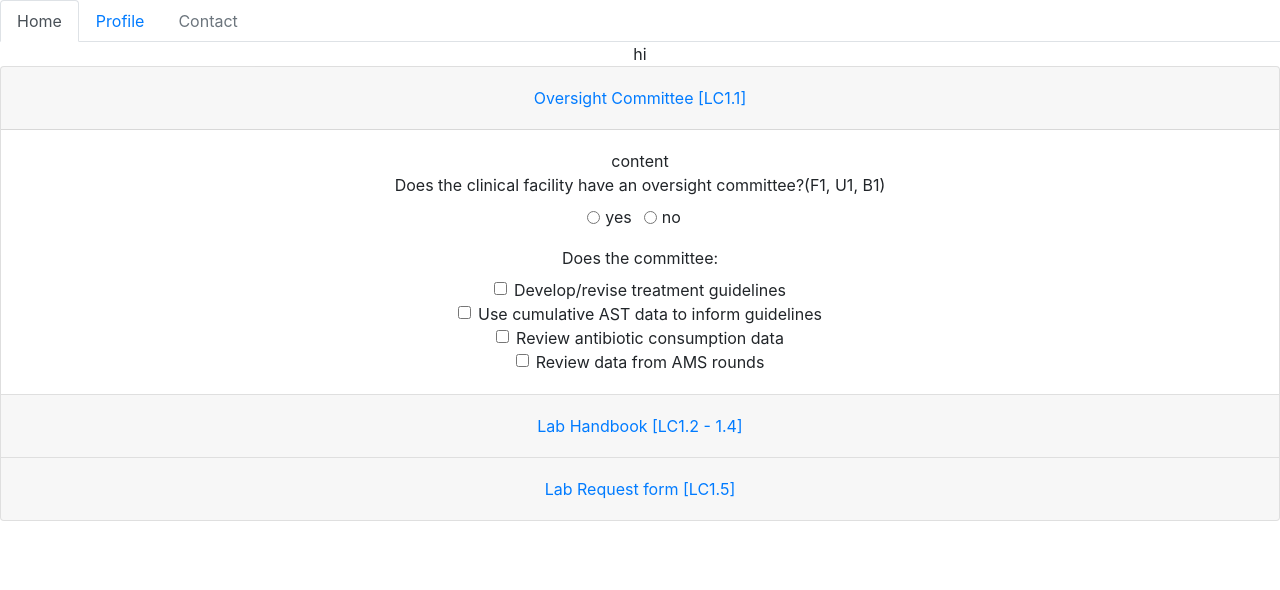
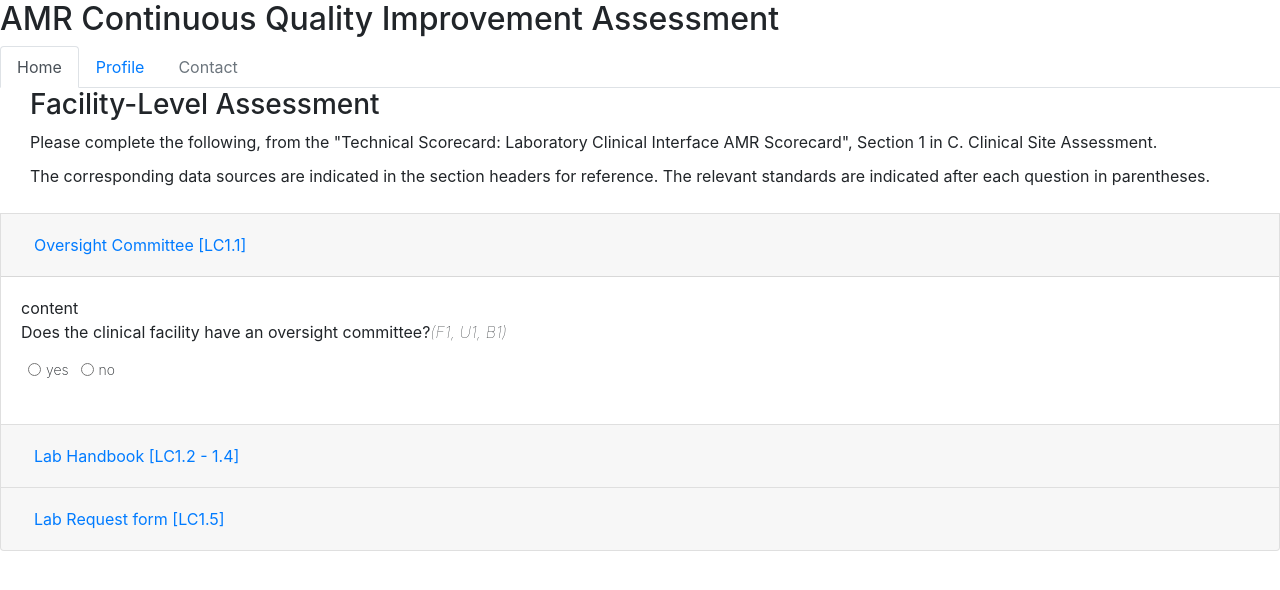
Before and after one commit to hoshmn/amr-cra, a React (Create React App) app: page / in a window 1280 px wide. Shown: the top 590 px of the page. Built offline with nearby package versions, Linux system fonts and the light colour scheme.

Commit message:
control subqs through class toggle. port over all styles

```diff
--- a/src/App.css
+++ b/src/App.css
@@ -1,40 +1,126 @@
-.App {
-  text-align: center;
-}
 
 
-
-.App-logo {
-  height: 40vmin;
-  pointer-events: none;
-}
-
-@media (prefers-reduced-motion: no-preference) {
-  .App-logo {
-    animation: App-logo-spin infinite 20s linear;
-  }
-}
-
-.App-header {
-  background-color: #282c34;
-  min-height: 100vh;
-  display: flex;
-  flex-direction: column;
-  align-items: center;
-  justify-content: center;
-  font-size: calc(10px + 2vmin);
-  color: white;
-}
-
-.App-link {
-  color: #61dafb;
-}
-
-@keyframes App-logo-spin {
+/* @keyframes App-logo-spin {
   from {
     transform: rotate(0deg);
   }
   to {
     transform: rotate(360deg);
   }
+} */
+
+h1 {
+  padding: 30px;
+  text-align: center;
 }
+.instructions {
+  padding: 0 30px 15px;
+}
+.instructions span {
+  padding-bottom: 10px;
+  display: block;
+}
+
+.sub-questions {
+  display: none;
+}
+.parent-questions.show-sub-questions .sub-questions {
+  display: block;
+}
+
+.question {
+  padding-top: 20px;
+  padding-left: 20px;
+}
+.question-text {
+  font-size: 16px;
+}
+.responses {
+  font-weight: 200;
+  font-size: 14px;
+  padding-top: 7px;
+  padding-left: 7px;
+}
+.question-group {
+  padding-left: 20px;
+}
+
+.responses .form-check {
+  padding-bottom: 8px;
+}
+span.standard-tag {
+  display: inline;
+  font-weight: lighter;
+  font-style: italic;
+}
+span.specimen-tags {
+  /* position: absolute;
+  left: -20px; */
+  top: 2px;
+}
+span.specimen-tags i {
+  border-radius: 50%;
+  width: 12px;
+  height: 12px;
+  display: inline-block;
+  margin-right: 2px;
+}
+span.specimen-tags i.b {
+  background: #9D0806;
+}
+span.specimen-tags i.u {
+  background: #FBD84B;
+}
+span.specimen-tags i.f {
+  background: #8C6F56;
+}
+
+button.submit {
+  margin: 30px;
+}
+
+#assessment.complete {
+  display: none;
+}
+#results {
+  display: none;
+}
+#results.complete {
+  display: block;
+  padding: 30px;
+}
+
+#results .prio-section {
+  border: solid 2px;
+  margin-bottom: 20px;
+  padding: 30px;
+}
+#results .prio-1 {
+  border-color: red;
+}
+#results .prio-2 {
+  border-color: orange;
+}
+#results .prio-3 {
+  border-color: gold;
+}
+#results h3 {
+  padding: 30px 0;
+}
+#results h5 {
+  padding-top: 20px;
+}
+#results .priority {
+  text-align: center;
+}
+#results .negate-tag {
+  color: red;
+  transform: rotate(45deg) scale(1.5);
+  display: inline-block;
+}
+#results .resources {
+  padding-bottom: 30px;
+}
+#results .text {
+  color: #19195b;
+}
--- a/src/App.js
+++ b/src/App.js
@@ -1,7 +1,6 @@
 import React from 'react';
 import Tabs from 'react-bootstrap/Tabs';
 import Tab from 'react-bootstrap/Tab';
-// import Facility
 import './App.css';
 import 'bootstrap/dist/css/bootstrap.min.css';
 import FacilityQuestions from './FacilityQuestions';
@@ -9,7 +8,7 @@ import FacilityQuestions from './FacilityQuestions';
 function App() {
   return (
     <div className="App">
-
+      <h2>AMR Continuous Quality Improvement Assessment</h2>
       <Tabs defaultActiveKey="home" id="uncontrolled-tab-example">
         <Tab eventKey="home" title="Home">
           <FacilityQuestions />
--- a/src/FacilityQuestions.js
+++ b/src/FacilityQuestions.js
@@ -11,11 +11,15 @@ const expectedOutput = {
 
 const qMap = {};
 
+const radioNoTag = '_no';
+
 class FacilityQuestions extends React.Component {
   constructor(props) {
     super(props);
 
     this.state = { contents: null };
+
+    this.toggleSubQs = this.toggleSubQs.bind(this);
   }
 
   componentDidMount() {
@@ -99,9 +103,32 @@ class FacilityQuestions extends React.Component {
     )
   }
 
+  toggleSubQs(e) {
+    // ASSUMES SHOW IF ANSWER IS YES
+    let { id } = e.target;
+    let show = true;
+    if (id.endsWith(radioNoTag)) {
+      id = id.slice(0, id.length - radioNoTag.length);
+      show = false;
+    }
+    // this.setState({ [id]: show });
+
+    // TODO: use refs?
+    const parent = document.querySelector(`#${id}_parent`);
+    parent.classList.toggle('show-sub-questions', show);
+  }
+
   getQuestionYN({ id, text, standards, subQs }) {
+    let showSubQs = false;
+
+    // const cang = e => {
+    //   console.log(e.target.id);
+    //   showSubQs = !showSubQs;
+    // }
+
+    const onChange = subQs ? this.toggleSubQs : null;
     return (
-      <div key={id}>
+      <div key={id} id={id + '_parent'} class='parent-questions'>
         <Form.Group>
           <Form.Label>
             {text}
@@ -109,8 +136,8 @@ class FacilityQuestions extends React.Component {
           </Form.Label>
 
           <div className='responses'>
-              <Form.Check name={id} inline type='radio' id={id} label='yes' />
-              <Form.Check name={id} inline type='radio' id={id} label='no' />
+              <Form.Check onChange={onChange} name={id} inline type='radio' id={id} label='yes' />
+              <Form.Check onChange={onChange} name={id} inline type='radio' id={id+radioNoTag} label='no' />
           </div>
         </Form.Group>
 
@@ -126,7 +153,11 @@ class FacilityQuestions extends React.Component {
   render() {
     return (
       <Accordion id='facility-questions' defaultActiveKey='1' >
-        hi
+        <div class="instructions">
+          <h3>Facility-Level Assessment</h3>
+          <span>Please complete the following, from the "Technical Scorecard: Laboratory Clinical Interface AMR Scorecard", Section 1 in C. Clinical Site Assessment.</span>
+          <span>The corresponding data sources are indicated in the section headers for reference. The relevant standards are indicated after each question in parentheses.</span>
+        </div>
         {this.state.contents}
       </Accordion>
     );
```
